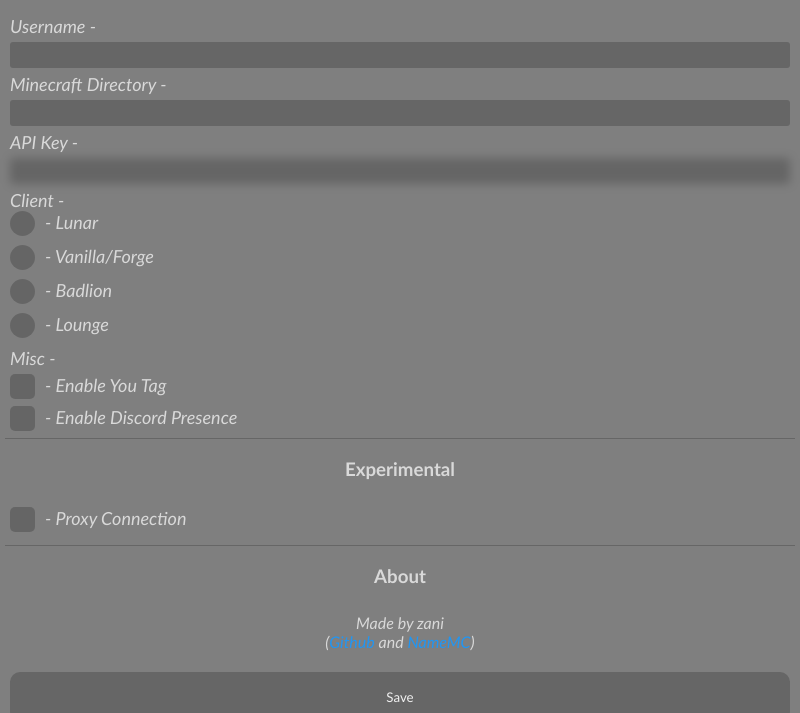
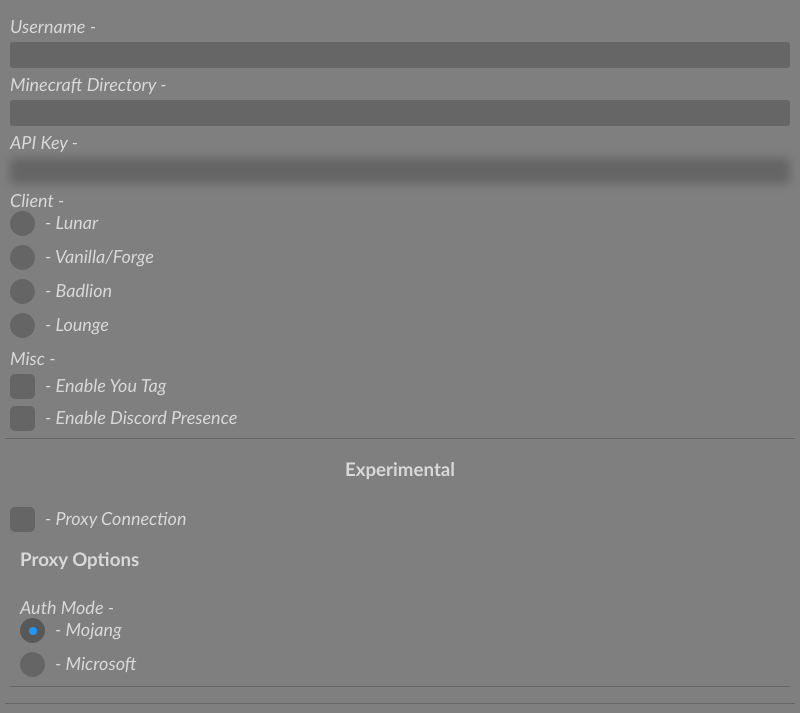
Before and after one commit to imperial-mod/overlay, an Electron app: page src/options.htm in a window 800 px wide. Shown: the part 82-795 px from the top of the page. Drawn offline with Linux system fonts and the light colour scheme; no server answers.

Commit message:
add options for proxy

```diff
--- a/src/css/index.css
+++ b/src/css/index.css
@@ -191,6 +191,21 @@
     box-sizing: border-box;
 }
 
+.options-subcategory {
+	width: 100%;
+    padding: 0 10px;
+    border-bottom: 1px rgba(0, 0, 0, 0.2) solid;
+    color: rgba(255, 255, 255, 0.7);
+    font-family: 'Gill Sans', 'Gill Sans MT', Calibri, 'Trebuchet MS', sans-serif;
+    box-sizing: border-box;
+}
+
+.options-subheader {
+	width: 100%;
+    height: 30px;
+    text-align: left;
+}
+
 .options-category:last-of-type {
     border-bottom: none;
 }
--- a/src/js/options.js
+++ b/src/js/options.js
@@ -40,8 +40,11 @@
     const proxyToggle = document.querySelector("#proxy")
     const proxyInfo = document.querySelector("#proxy-info")
     const presence = document.querySelector("#presence")
+	const mojang = document.querySelector("#mojang")
+	const microsoft = document.querySelector("#microsoft")
 
     let client = "vanilla"
+	let auth = "mojang"
 
     const packageInfo = JSON.parse(fs.readFileSync(path.join(__dirname, "../package.json"), {encoding: "utf8"}))
 
@@ -63,10 +66,16 @@
             proxyInfo.innerText = `Connect to Hypixel with localhost:25566 to use the proxy.`
         }
 
+		client = config.client || "vanilla"
+		auth = config.auth || "mojang"
+
         vanillaRadio.checked = (config.client || "vanilla") == "vanilla"
         lunarRadio.checked = (config.client || "vanilla") == "lunar"
         blcRadio.checked = (config.client || "vanilla") == "blc"
         loungeRadio.checked = (config.client || "vanilla") == "lounge"
+
+		mojang.checked = (config.auth || "mojang") == "mojang"
+		microsoft.checked = (config.auth || "mojang") == "microsoft"
     } else {
         mcDir.value = mcPath.replaceAll("\\", "/")
         vanillaRadio.checked = true
@@ -107,6 +116,18 @@
         }
     })
 
+	mojang.addEventListener("change", () => {
+		if (mojang.checked) {
+			auth = "mojang"
+		}
+	})
+
+	microsoft.addEventListener("change", () => {
+		if (microsoft.checked) {
+			auth = "microsoft"
+		}
+	})
+
     saveButton.addEventListener("click", () => {
         fs.mkdirSync(folderPath, {recursive: true})
         fs.writeFileSync(configPath, JSON.stringify({
@@ -116,6 +137,7 @@
             youTag: youTag.checked,
             proxy: proxyToggle.checked,
             presence: presence.checked,
+			auth,
             client
         }, true, 4))
         window.location.href = "./index.htm"
--- a/src/options.htm
+++ b/src/options.htm
@@ -77,9 +77,23 @@
         <div class="options-category">
             <h3 class="options-header">Experimental</h3>
             <label class="options-checkbox">Proxy Connection
-                <input type="checkbox" id="proxy" disabled>
+                <input type="checkbox" id="proxy">
                 <span class="options-checkmark"></span>
             </label>
+			<div class="options-subcategory">
+				<h3 class="options-subheader">
+					Proxy Options
+				</h3>
+				<p class="options-label">Auth Mode</p>
+				<label class="options-radio">Mojang
+					<input type="radio" name="auth" id="mojang" checked>
+					<span class="options-radio-check"></span>
+				</label>
+				<label class="options-radio">Microsoft
+					<input type="radio" name="auth" id="microsoft">
+					<span class="options-radio-check"></span>
+				</label>
+			</div>
             <p class="options-info" id="proxy-info"></p>
         </div>
 
```
